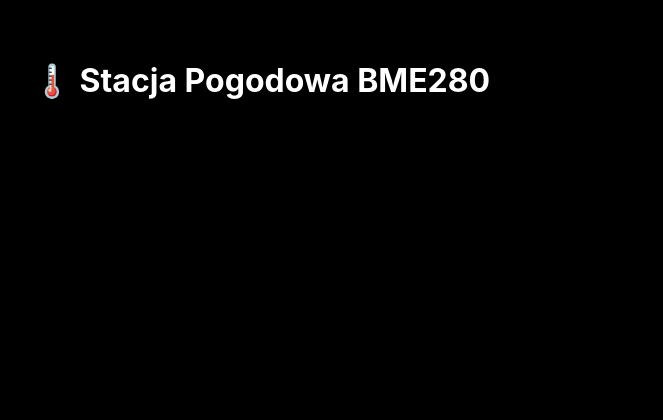
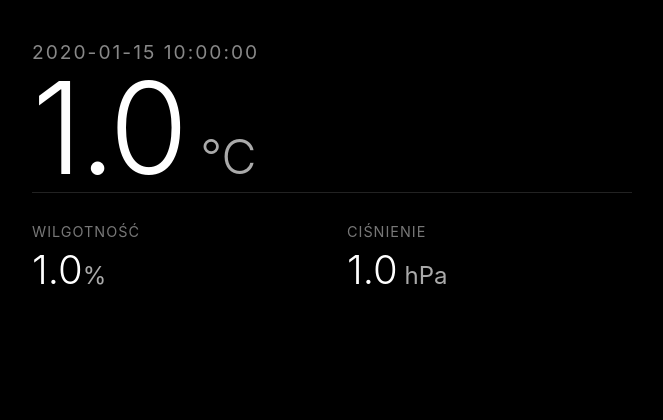
Before and after one commit to sbockowski/my_weather_station, a FastAPI app: page / in a window 1280 px wide. Shown: the top 420 px of the page, without its empty margins (8-671 px from the left). Run offline with FastAPI, Linux system fonts and the light colour scheme; tables that the repository leaves empty hold one stand-in row (values such as "Sample post"); data that the repository does not hold is empty; some libraries are stand-ins or nearby versions.

Commit message:
fix htmls

```diff
--- a/web_app/templates/index.html
+++ b/web_app/templates/index.html
@@ -8,7 +8,6 @@
     <link rel="stylesheet" href="{{ url_for('static', path='style.css') }}">
 </head>
 <body>
-    <h1>🌡️ Stacja Pogodowa BME280</h1>
     <div hx-get="/partials/measurements"
          hx-trigger="load, every 5s"
          hx-target="#measurements-table">
--- a/web_app/templates/partials/table.html
+++ b/web_app/templates/partials/table.html
@@ -1,6 +1,6 @@
 <div class="content">
+    {% for m in measurements %}
     <div class="header">{{ m.timestamp.strftime('%Y-%m-%d %H:%M:%S') if m.timestamp else '-' }}</div>
-    {% for m in measurements %}
     <div class="main-sensor">
         <span class="temperature" id="temp">{{ m.temperature }}</span>
         <span class="unit">°C</span>
```
